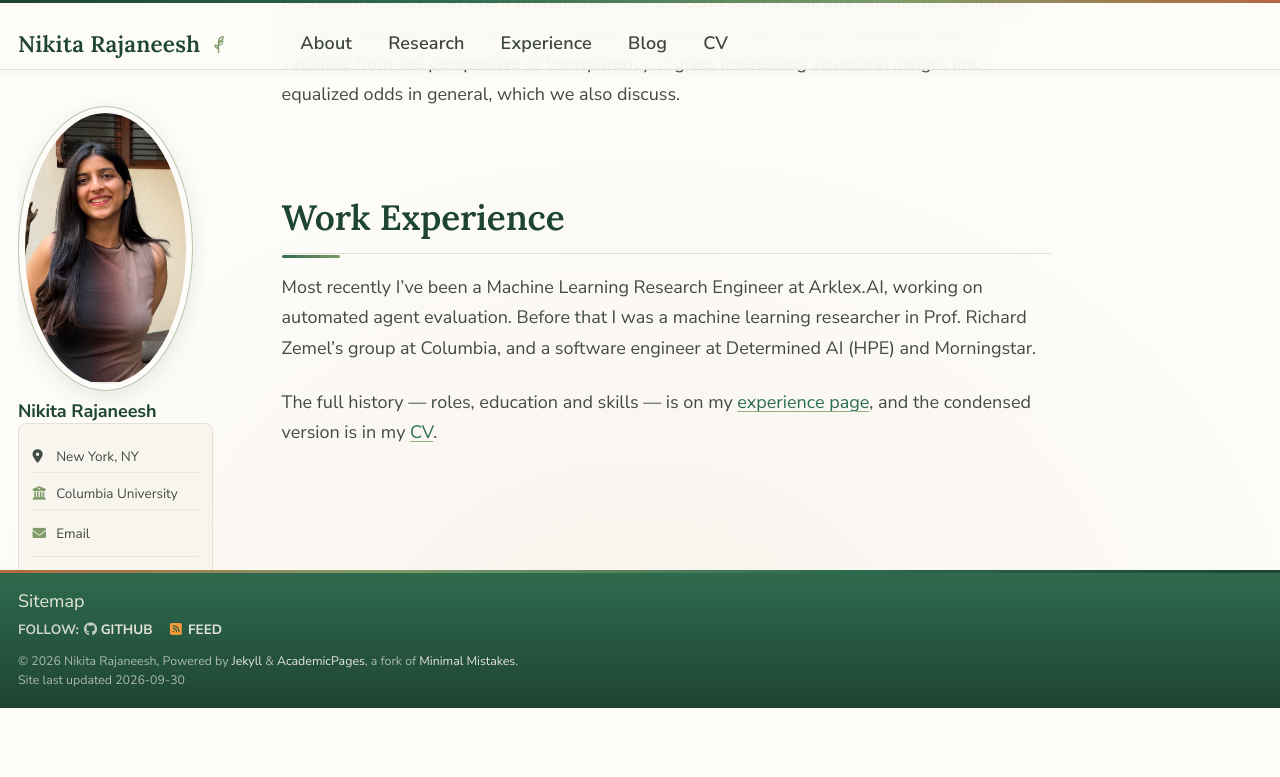
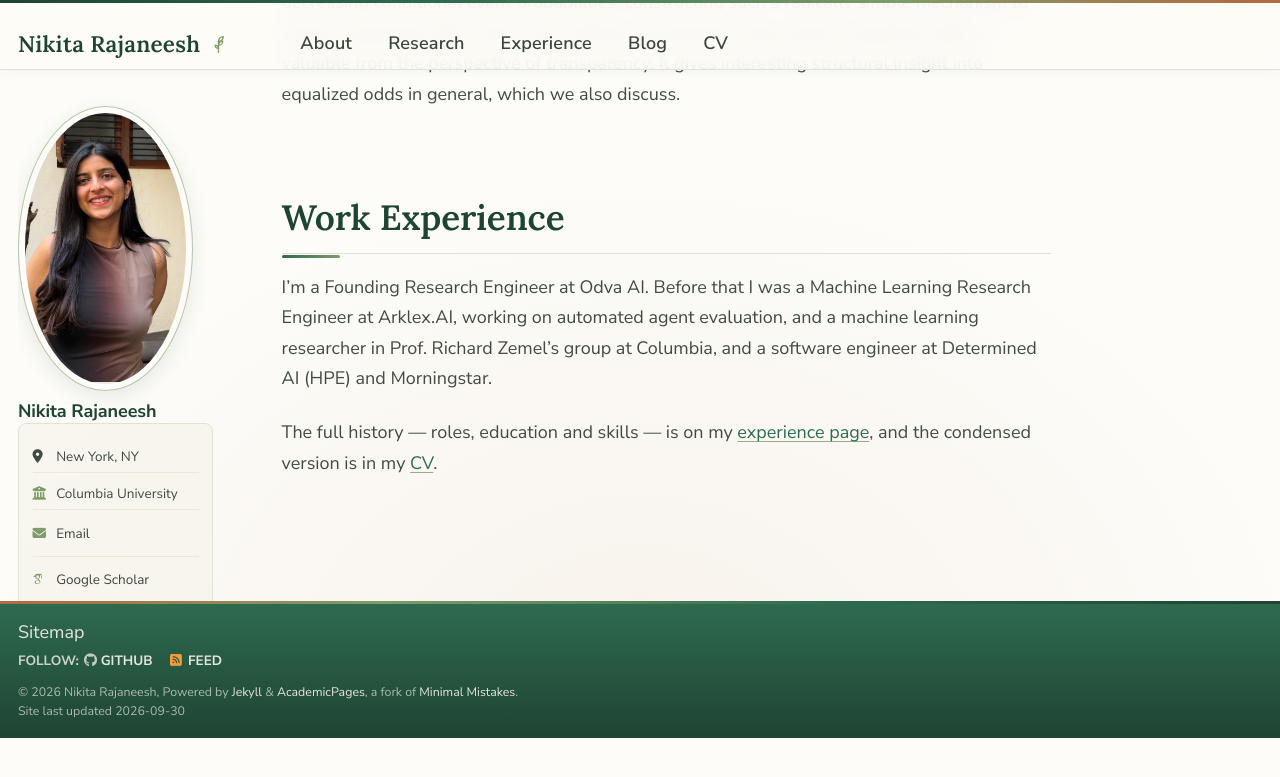
Before and after one commit to nrajanee/nrajanee.github.io, a Jekyll site: the page built from _pages/about.md, in a window 1280 px wide and 900 px high, scrolled down 2630 px. Shown: the top 777 px of the window. Built offline with Jekyll 4.4.1, drawn with Linux system fonts in a browser that asks for light colours; some web fonts are replaced.

Commit message:
Add Odva AI founding research engineer role
Co-Authored-By: Claude Opus 5 <noreply@anthropic.com>

```diff
--- a/_pages/about.md
+++ b/_pages/about.md
@@ -55,8 +55,8 @@ Algorithmic fairness is an increasingly important aspect of algorithm design as
 
 # Work Experience
 
-Most recently I've been a Machine Learning Research Engineer at Arklex.AI, working on
-automated agent evaluation. Before that I was a machine learning researcher in Prof. Richard
+I'm a Founding Research Engineer at Odva AI. Before that I was a Machine Learning Research
+Engineer at Arklex.AI, working on automated agent evaluation, and a machine learning researcher in Prof. Richard
 Zemel's group at Columbia, and a software engineer at Determined AI (HPE) and Morningstar.
 
 The full history — roles, education and skills — is on my [experience page](/experience/),
```
Also changed, not shown: _pages/experience.md (+2 -0 lines).
